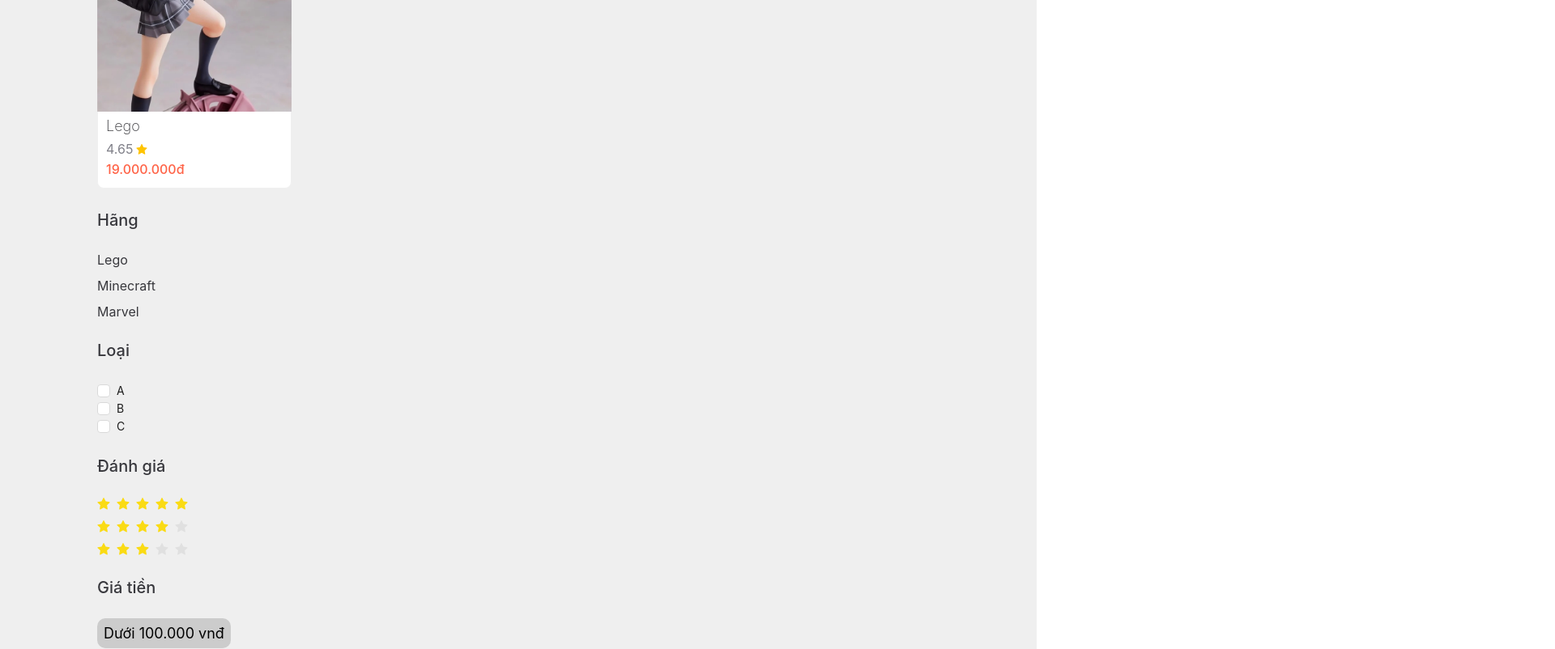
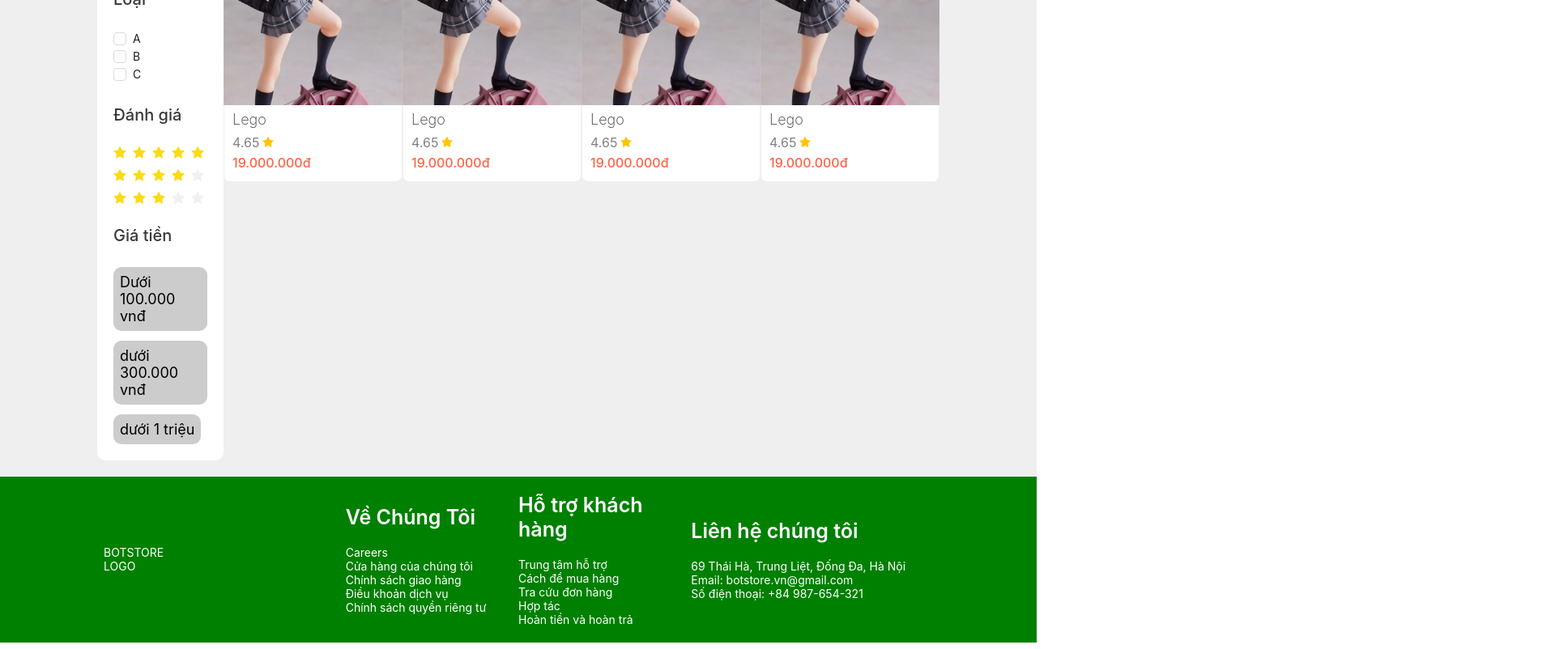
Before and after one commit to lynhmo/NgonNguKichBan, a React (Create React App) app: page / in a window 1280 px wide. Shown: the part 3920-4722 px from the top of the page at 81% size, 1920 px wide, since content can reach past the window. Built offline with nearby package versions, Linux system fonts and the light colour scheme.

Commit message:
fix sum UI stuff

```diff
--- a/src/App.js
+++ b/src/App.js
@@ -12,6 +12,7 @@ function App() {
           {routes.map((route) => {
             const Page = route.page
             // const Layout = route.isShowHeader && DefaultComponent
+            // Header and footer
             const Layout = route.isShowHeader ? DefaultComponent : Fragment
             return (
               <Route key={route.path} path={route.path} element={
--- a/src/components/DefaultComponent/DefaultComponent.jsx
+++ b/src/components/DefaultComponent/DefaultComponent.jsx
@@ -1,11 +1,14 @@
 import React from 'react'
 import HeaderComponent from '../HeaderComponent/HeaderComponent'
+import FooterComponent from '../Footer/FooterComponent'
 
-const DefaultComponent = ({children}) => {
+const DefaultComponent = ({ children }) => {
   return (
+    // LAYOUT
     <div>
-        <HeaderComponent/>
-        {children}
+      <HeaderComponent />
+      {children}
+      <FooterComponent />
     </div>
   )
 }
--- /dev/null
+++ b/src/components/Footer/FooterComponent.jsx
@@ -0,0 +1,51 @@
+import { Col } from 'antd'
+import React from 'react'
+import { WrapperFooter, WrapperFooterChildTitle } from './style'
+
+const FooterComponent = () => {
+    return (
+        <div>
+            <WrapperFooter>
+                <Col span={7}>
+                    <div >
+                        BOTSTORE
+                    </div>
+                    <div>
+                        LOGO
+                    </div>
+                </Col>
+                <Col span={5}>
+                    <WrapperFooterChildTitle>
+                        Về Chúng Tôi
+                    </WrapperFooterChildTitle>
+                    <div>Careers</div>
+                    <div>Cửa hàng của chúng tôi</div>
+                    <div>Chính sách giao hàng</div>
+                    <div>Điều khoản dịch vụ</div>
+                    <div>Chính sách quyền riêng tư</div>
+                </Col>
+                <Col span={5}>
+                    <WrapperFooterChildTitle>
+                        Hỗ trợ khách hàng
+                    </WrapperFooterChildTitle>
+                    <div>Trung tâm hỗ trợ</div>
+                    <div>Cách để mua hàng</div>
+                    <div>Tra cứu đơn hàng</div>
+                    <div>Hợp tác</div>
+                    <div>Hoàn tiền và hoàn trả</div>
+                </Col>
+                <Col span={7}>
+                    <WrapperFooterChildTitle>
+                        Liên hệ chúng tôi
+                    </WrapperFooterChildTitle>
+                    <div>69 Thái Hà, Trung Liệt, Đống Đa, Hà Nội</div>
+                    <div>Email: botstore.vn@gmail.com</div>
+                    <div>Số điện thoại: +84 987-654-321</div>
+                </Col>
+            </WrapperFooter>
+
+        </div>
+    )
+}
+
+export default FooterComponent
--- /dev/null
+++ b/src/components/Footer/style.js
@@ -0,0 +1,17 @@
+import { Row } from "antd";
+import styled from "styled-components"
+
+export const WrapperFooter = styled(Row)`
+    padding: 20px 10%;
+    background-color: green;
+    align-items: center;
+    color: #FFF;
+`
+
+
+export const WrapperFooterChildTitle = styled.div`
+    font-size: 25px;
+    font-weight: 600;
+    margin-bottom: 20px;
+    color: white;
+`
--- a/src/components/HeaderComponent/style.js
+++ b/src/components/HeaderComponent/style.js
@@ -5,7 +5,6 @@ export const WrapperHeader = styled(Row)`
     padding: 20px 10%;
     background-color: green;
     align-items: center;
-
 `
 
 export const WrapperTextHeader = styled.span`
--- a/src/components/NavBarComponent/NavbarComponent.jsx
+++ b/src/components/NavBarComponent/NavbarComponent.jsx
@@ -1,5 +1,5 @@
 import React from 'react'
-import { WrapperContent, WrapperLableText, WrapperPrice, WrapperTextValues } from './style'
+import { WrapperContent, WrapperLableText, WrapperNav, WrapperPrice, WrapperTextValues } from './style'
 import { Checkbox, Rate } from 'antd'
 
 const NavbarComponent = () => {
@@ -45,7 +45,7 @@ const NavbarComponent = () => {
   }
 
   return (
-    <div>
+    <WrapperNav>
       <WrapperLableText>
         Hãng
       </WrapperLableText>
@@ -74,7 +74,7 @@ const NavbarComponent = () => {
       <WrapperContent>
         {renderContent('price', ['Dưới 100.000 vnđ', 'dưới 300.000 vnđ', ' dưới 1 triệu'])}
       </WrapperContent>
-    </div>
+    </WrapperNav>
   )
 }
 
--- a/src/components/NavBarComponent/style.js
+++ b/src/components/NavBarComponent/style.js
@@ -4,7 +4,7 @@ export const WrapperLableText = styled.h4`
     color: rgb(56,56,61);
     font-size: 20px;
     font-weight: 500;
-
+   //  margin-top: 0
 `
 
 export const WrapperTextValues = styled.span`
@@ -26,3 +26,9 @@ export const WrapperPrice = styled.div`
    background-color: #ccc;
    width: fit-content;
 `
+export const WrapperNav = styled.div`
+   border-radius:10px;
+   background-color: #FFF;
+   padding: 20px;
+   padding-top: 1px;
+`
--- a/src/pages/HomePage/HomePage.jsx
+++ b/src/pages/HomePage/HomePage.jsx
@@ -1,12 +1,13 @@
 import React from 'react'
 import TypeProduct from '../../components/TypeProduct/TypeProduct'
-import { WarrperTypeProduct } from './style'
+import { WarrperProductChild, WarrperTypeProduct } from './style'
 import SliderComponent from '../../components/SliderComponent/SliderComponent'
 import slider6 from '../../assets/images/slider6.jpg'
 import slider2 from '../../assets/images/slider2.jpg'
 import slider3 from '../../assets/images/slider3.jpg'
 import CardComponent from '../../components/CardComponent/CardComponent'
 import NavbarComponent from '../../components/NavBarComponent/NavbarComponent'
+import { Row } from 'antd'
 
 
 const HomePage = () => {
@@ -23,12 +24,37 @@ const HomePage = () => {
         </WarrperTypeProduct>
       </div>
 
-      <div id="container" style={{ background: '#efefef', padding: '0 120px' }}>
+      <div id="container" style={{ background: '#efefef', padding: '20px 120px' }}>
         <SliderComponent arrImages={[slider6, slider2, slider3]} />
-        <div style={{ marginTop: '50px', display: 'flex', alignItems: 'center', gap: '20px' }}>
+        {/* <div style={{ marginTop: '50px', display: 'flex', gap: '20px' }}>
           <CardComponent />
+          <CardComponent />
+          <CardComponent />
+          <CardComponent />
+        </div> */}
+        <div style={{ display: 'flex', flexDirection: 'row', marginTop: '50px' }}>
+          {/* NAV */}
+          <div style={{ width: '15%' }}>
+            <NavbarComponent />
+          </div>
+          {/* Product */}
+          <div style={{ width: '85%' }}>
+            <Row gutter={[0, 48]}>
+              <WarrperProductChild span={6}>
+                <CardComponent />
+              </WarrperProductChild>
+              <WarrperProductChild span={6}>
+                <CardComponent />
+              </WarrperProductChild>
+              <WarrperProductChild span={6}>
+                <CardComponent />
+              </WarrperProductChild>
+              <WarrperProductChild span={6}>
+                <CardComponent />
+              </WarrperProductChild>
+            </Row>
+          </div>
         </div>
-        <NavbarComponent></NavbarComponent>
       </div>
 
     </>
--- a/src/pages/HomePage/style.js
+++ b/src/pages/HomePage/style.js
@@ -1,3 +1,4 @@
+import { Col } from "antd"
 import styled from "styled-components"
 
 
@@ -8,3 +9,13 @@ export const WarrperTypeProduct = styled.div`
     gap: 24px;
     justify-content: flex-start;
 `
+
+export const WarrperProductHome = styled.div`
+    display: flex;
+    justify-content: space-around;
+`
+
+export const WarrperProductChild = styled(Col)`
+    display: flex;
+    justify-content: space-around;
+`
--- a/src/routes/index.js
+++ b/src/routes/index.js
@@ -8,17 +8,20 @@ export const routes = [
         path: '/',
         page: HomePage,
         isShowHeader: true,
+        isShowFooter: true,
     },
     {
         path: '/order',
         page: OrderPage,
         isShowHeader: true,
+        isShowFooter: true,
 
     },
     {
         path: '/product',
         page: ProductsPage,
         isShowHeader: true,
+        isShowFooter: true,
     },
     {
         path: '*',
```
